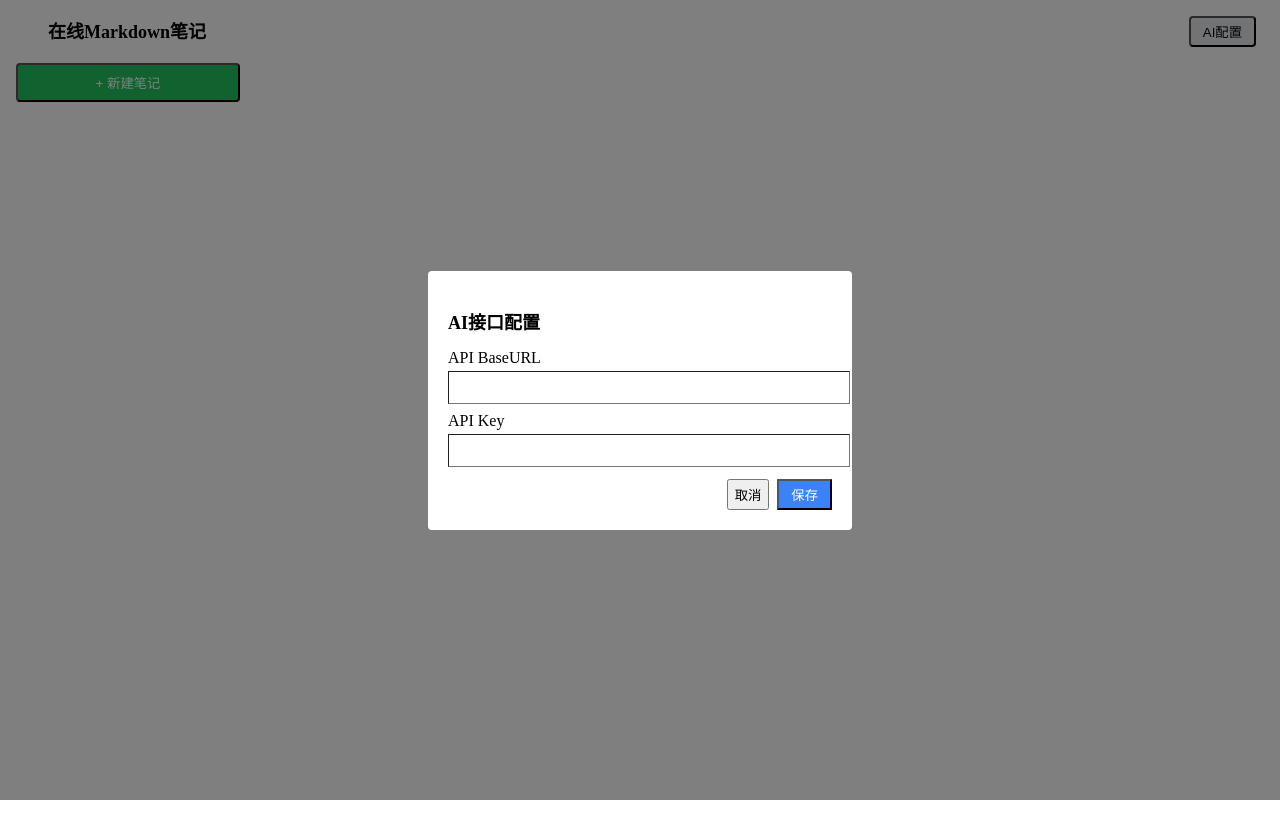
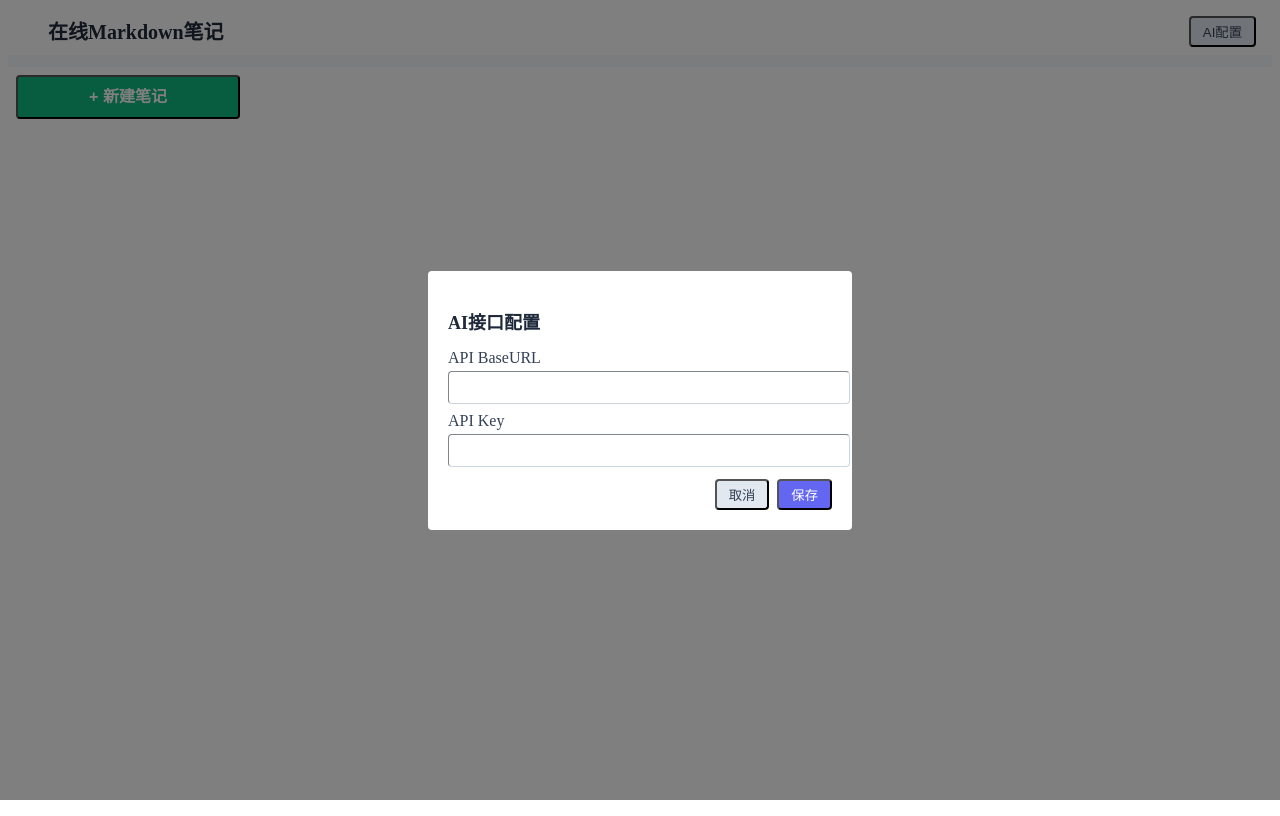
Before and after one commit to RosePTR7/Online-Markdown-Notes, a Vue app: page / in a window 1280 px wide. Both pictures are taken after a click on the button "AI配置". Built offline with nearby package versions, Linux system fonts and the light colour scheme.

Commit message:
style:UI,fonts,layout

```diff
--- a/src/App.vue
+++ b/src/App.vue
@@ -1,54 +1,79 @@
 <template>
-  <div class="h-screen flex flex-col overflow-hidden">
-    <!-- 顶部栏：项目标题 + 多标签页 + AI配置按钮 -->
-    <div class="flex items-center border-b border-gray-200 pl-10 pr-4 py-2 gap-10 shrink-0">
-      <span class="font-bold text-lg">在线Markdown笔记</span>
-      <div class="flex-1 flex gap-1 overflow-x-auto">
-        <!-- 修复点：点击标签执行openNote，实现多标签新增逻辑 -->
-        <div
-          v-for="tab in openTabs"
-          :key="tab.id"
-          class="px-3 py-1 rounded cursor-pointer flex items-center gap-1 shrink-0"
-          :class="activeId === tab.id ? 'bg-blue-500 text-white' : 'bg-gray-100'"
-          @click="openNote(tab.id)"
-        >
-          {{ tab.title }}
-          <!-- stop阻止冒泡，点击关闭仅执行closeTab，不会切换笔记 -->
-          <span @click.stop="closeTab(tab.id)" class="hover:text-red-500">×</span>
-        </div>
-      </div>
-      <button class="px-3 py-1 bg-gray-200 rounded shrink-0" @click="showSetting=true">AI配置</button>
+  <div class="h-screen flex flex-col overflow-hidden bg-slate-50 font-['system-ui','-apple-system','PingFang SC','Microsoft YaHei',sans-serif]" @click="closeNoteMenu">
+    <!-- 顶部导航栏：仅标题+AI配置按钮，移除标签 -->
+    <div class="flex items-center border-b border-slate-200 bg-white pl-10 pr-4 py-2 gap-10 shrink-0">
+      <span class="font-bold text-slate-800 text-xl">在线Markdown笔记</span>
+      <div class="flex-1"></div>
+      <button class="px-3 py-1 bg-slate-200 hover:bg-slate-300 text-slate-700 rounded shrink-0" @click="showSetting=true">AI配置</button>
     </div>
 
-    <!-- 主体两栏布局：左侧列表 + 右侧编辑区 -->
-    <div class="flex flex-1 overflow-hidden">
-      <!-- 左侧：笔记列表区域 -->
-      <div class="w-60 border-r border-gray-200 flex flex-col shrink-0">
-        <button class="m-2 py-2 bg-green-500 text-white rounded" @click="addNote">+ 新建笔记</button>
-        <div class="flex-1 overflow-auto">
+    <!-- 主体两栏布局 -->
+    <div class="flex flex-1 overflow-hidden mt-3">
+      <!-- 左侧侧边栏 -->
+      <div class="w-60 border-r border-slate-200 flex flex-col shrink-0 bg-white">
+        <button class="m-2 py-2 bg-emerald-500 hover:bg-emerald-600 text-white rounded font-bold text-base" @click="addNote">+ 新建笔记</button>
+        <div class="flex-1 overflow-auto relative">
           <div
             v-for="note in noteList"
             :key="note.id"
-            class="p-2 border-b cursor-pointer hover:bg-gray-50 flex justify-between items-center"
-            :class="activeId === note.id ? 'bg-blue-100' : ''"
+            class="p-2 cursor-pointer hover:bg-slate-100 text-slate-700 rounded-lg mx-1 flex justify-between items-center group"
+            :class="activeId === note.id ? 'bg-indigo-100 text-indigo-700' : ''"
             @click="openNote(note.id)"
           >
             <span>{{ note.title }}</span>
-            <!-- stop阻断冒泡，删除不会触发选中笔记 -->
-            <span @click.stop="delNote(note.id)" class="text-red-400 cursor-pointer">删</span>
+            <button
+              class="opacity-0 group-hover:opacity-100 w-6 h-6 rounded hover:bg-gray-300 flex items-center justify-center text-lg text-gray-600"
+              @click="openNoteMenu(note, $event)"
+            >
+              ···
+            </button>
+          </div>
+
+          <!-- 三点下拉菜单 -->
+          <div
+            v-if="menuVisible"
+            class="fixed bg-white shadow-lg border rounded py-1 z-50 w-28"
+            :style="{ left: menuX + 'px', top: menuY + 'px' }"
+            @click.stop
+          >
+            <div v-if="!showRenameInput">
+              <div class="px-3 py-2 hover:bg-gray-100 cursor-pointer text-sm" @click="showRenameInput = true">重命名</div>
+              <div class="px-3 py-2 hover:bg-red-100 cursor-pointer text-sm text-red-500" @click="delNote(activeMenuNoteId); closeNoteMenu()">删除笔记</div>
+            </div>
+            <div v-else class="p-2">
+              <input
+                v-model="renameInputValue"
+                class="border w-full px-1 py-1 text-sm mb-2 outline-none"
+                @keyup.enter="submitRename"
+              />
+              <div class="flex gap-1 justify-end">
+                <button class="text-xs px-1 border rounded" @click="closeNoteMenu">取消</button>
+                <button class="text-xs px-1 bg-blue-500 text-white rounded" @click="submitRename">确定</button>
+              </div>
+            </div>
           </div>
         </div>
       </div>
 
-      <!-- 右侧：Markdown编辑器详情区域 -->
-      <div class="flex-1 flex flex-col overflow-hidden">
-        <div v-if="currentNote" class="p-2 border-b flex gap-3 items-center shrink-0">
-          <input
-            :value="currentNote.title"
-            class="border px-2 py-1 w-60"
-            @input="(e) => updateNote(currentNote.id, { title: e.target.value })"
-          />
-          <button class="bg-purple-500 text-white px-3 py-1 rounded" @click="handlePolish">AI一键润色</button>
+      <!-- 右侧编辑器区域 -->
+      <div class="flex-1 flex flex-col overflow-hidden bg-white">
+        <!-- 标签页 + AI润色按钮同行 -->
+        <div v-if="currentNote" class="p-2 border-b flex items-center shrink-0 gap-4">
+          <div class="flex-1 flex gap-1 overflow-x-auto">
+            <div
+              v-for="tab in openTabs"
+              :key="tab.id"
+              class="px-3 py-1 rounded-t cursor-pointer flex items-center gap-1 shrink-0"
+              :class="activeId === tab.id
+                ? 'bg-slate-100 text-indigo-600 border-b-2 border-indigo-500'
+                : 'bg-slate-100 text-slate-600 hover:bg-slate-200'"
+              @click="openNote(tab.id)"
+            >
+              {{ tab.title }}
+              <span @click.stop="closeTab(tab.id)" class="hover:text-red-500">×</span>
+            </div>
+          </div>
+          <button class="bg-indigo-500 hover:bg-indigo-600 text-white rounded px-3 py-1 shrink-0" @click="handlePolish">AI一键润色</button>
         </div>
         <MdEditor
           :key="activeId"
@@ -64,18 +89,18 @@
     <!-- AI配置弹窗 -->
     <div v-if="showSetting" class="fixed inset-0 bg-black/50 flex items-center justify-center z-50">
       <div class="bg-white p-5 rounded w-96">
-        <h3 class="text-lg font-bold mb-3">AI接口配置</h3>
+        <h3 class="text-lg font-bold mb-3 text-slate-800">AI接口配置</h3>
         <div class="mb-2">
-          <label>API BaseURL</label>
-          <input v-model="aiConfig.aiBaseUrl" class="w-full border p-2 mt-1"/>
+          <label class="text-slate-700">API BaseURL</label>
+          <input v-model="aiConfig.aiBaseUrl" class="w-full border border-slate-300 p-2 mt-1 rounded outline-none focus:border-indigo-400"/>
         </div>
         <div class="mb-3">
-          <label>API Key</label>
-          <input v-model="aiConfig.apiKey" class="w-full border p-2 mt-1"/>
+          <label class="text-slate-700">API Key</label>
+          <input v-model="aiConfig.apiKey" class="w-full border border-slate-300 p-2 mt-1 rounded outline-none focus:border-indigo-400"/>
         </div>
         <div class="flex justify-end gap-2">
-          <button @click="showSetting=false">取消</button>
-          <button class="bg-blue-500 text-white px-3 py-1" @click="saveConfig">保存</button>
+          <button class="px-3 py-1 rounded bg-slate-200 hover:bg-slate-300 text-slate-700" @click="showSetting=false">取消</button>
+          <button class="bg-indigo-500 hover:bg-indigo-600 text-white px-3 py-1 rounded" @click="saveConfig">保存</button>
         </div>
       </div>
     </div>
@@ -94,6 +119,36 @@ const {
 } = useNoteStore()
 
 const showSetting = ref(false)
+
+const menuVisible = ref(false)
+const activeMenuNoteId = ref('')
+const renameInputValue = ref('')
+const showRenameInput = ref(false)
+const menuX = ref(0)
+const menuY = ref(0)
+
+const openNoteMenu = (note, e) => {
+  e.stopPropagation()
+  const rect = e.target.getBoundingClientRect()
+  menuX.value = rect.right + 10
+  menuY.value = rect.top
+  activeMenuNoteId.value = note.id
+  renameInputValue.value = note.title
+  showRenameInput.value = false
+  menuVisible.value = true
+}
+
+const closeNoteMenu = () => {
+  menuVisible.value = false
+  activeMenuNoteId.value = ''
+}
+
+const submitRename = () => {
+  const name = renameInputValue.value.trim()
+  if (!name) return
+  updateNote(activeMenuNoteId.value, { title: name })
+  closeNoteMenu()
+}
 
 const saveConfig = () => {
   saveAiConfig()
```
